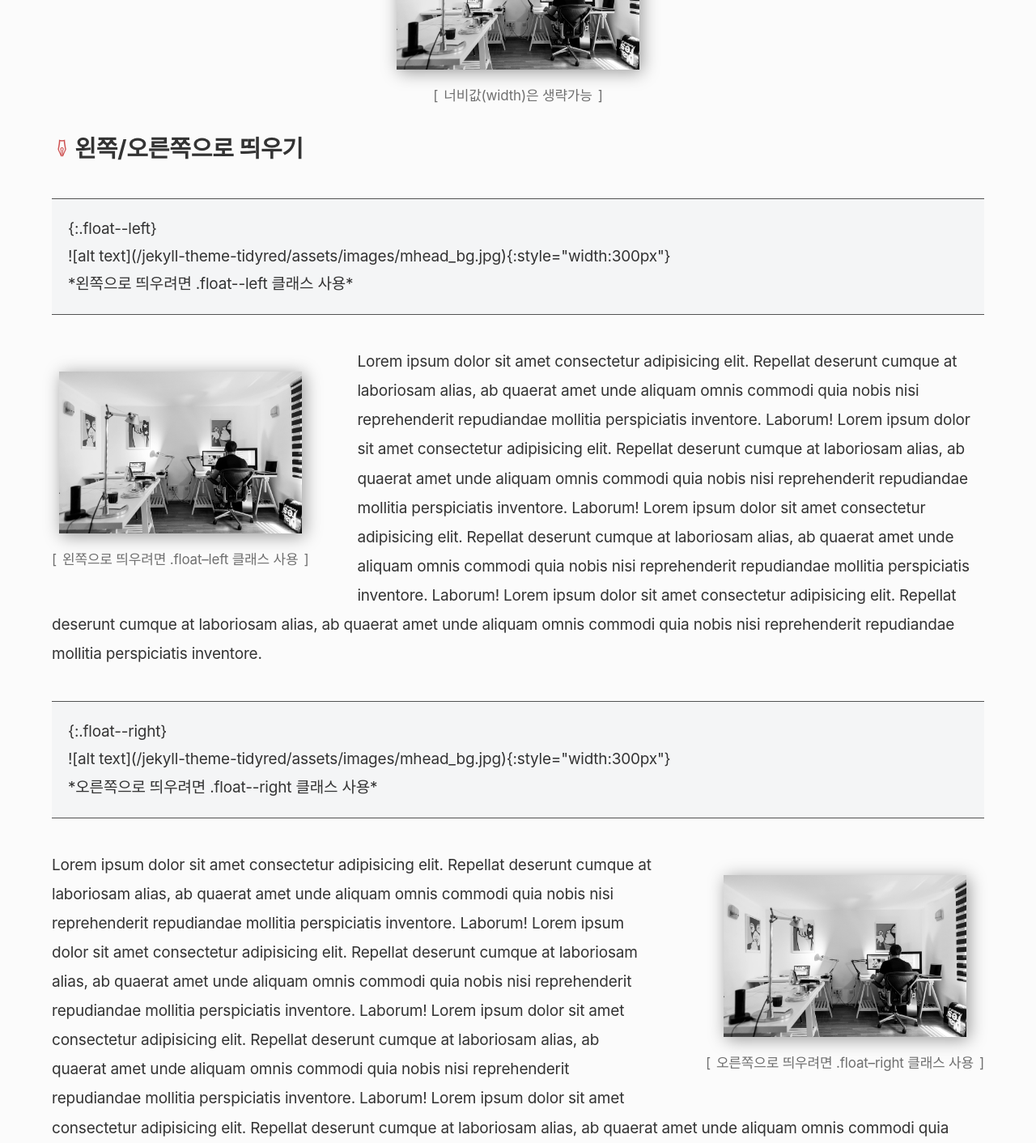
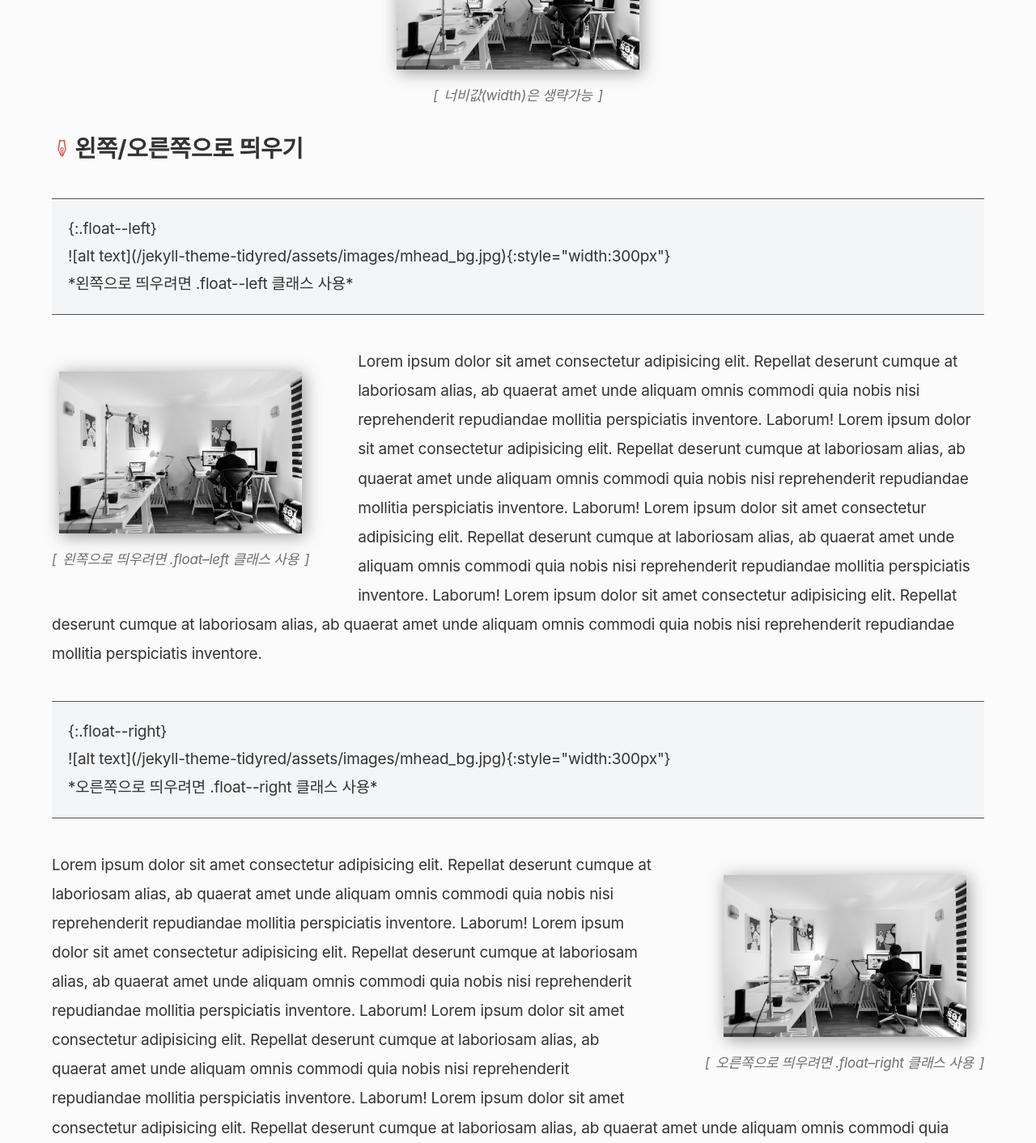
Before and after one commit to selosele/jekyll-theme-tidyred, a Jekyll site: the page built from _posts/2020-06-23-example-post04.md, in a window 1280 px wide. Shown: the part 2708-4120 px from the top of the page at 81% size. Built offline with Jekyll 4.4.1, drawn with Linux system fonts in a browser that asks for light colours; cached includes are drawn as plain includes; nearby versions of some CDN libraries; comment, search, counter and statistics services are not loaded.

Commit message:
strong, em 스타일 추가

```diff
--- a/_sass/tidy-red/_base.scss
+++ b/_sass/tidy-red/_base.scss
@@ -52,6 +52,14 @@
 
 a, button {
    @include focus();
+}
+
+strong {
+   font-weight: 700;
+}
+
+em {
+   font-style: italic;
 }
 
 small {
```
